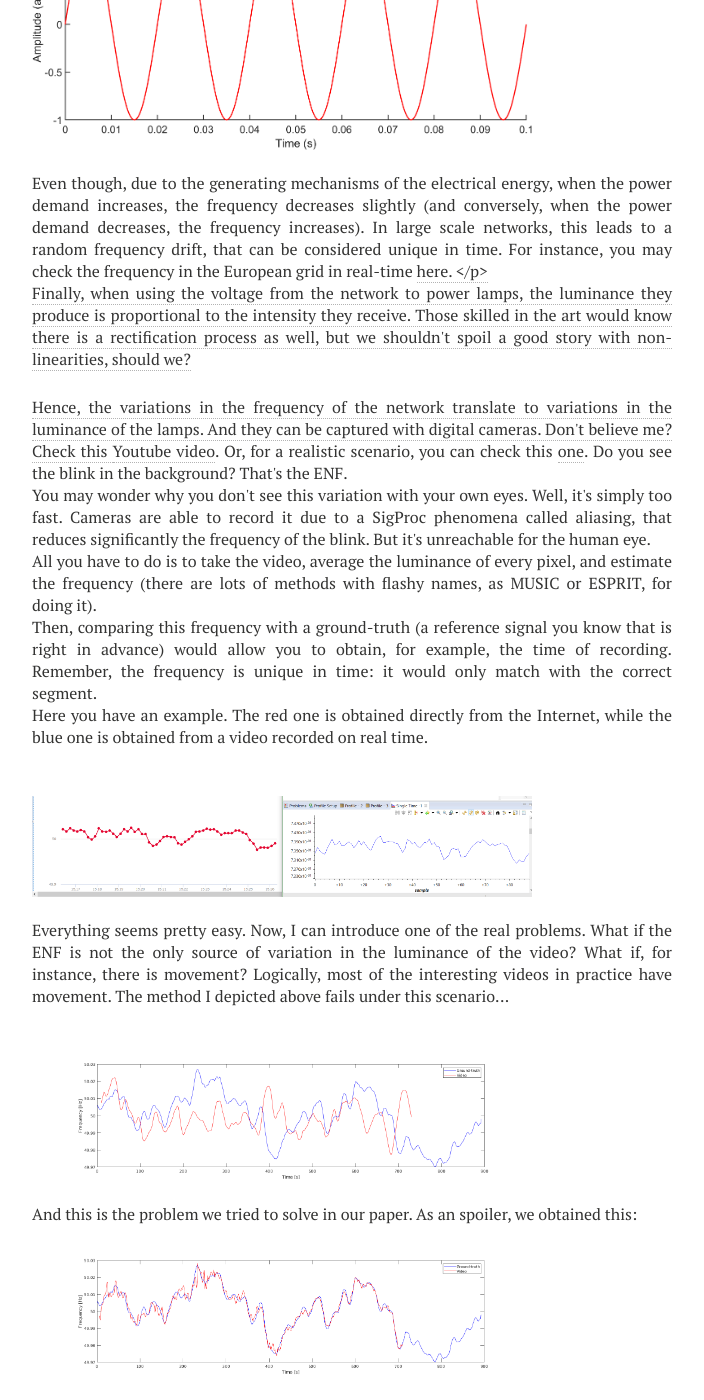
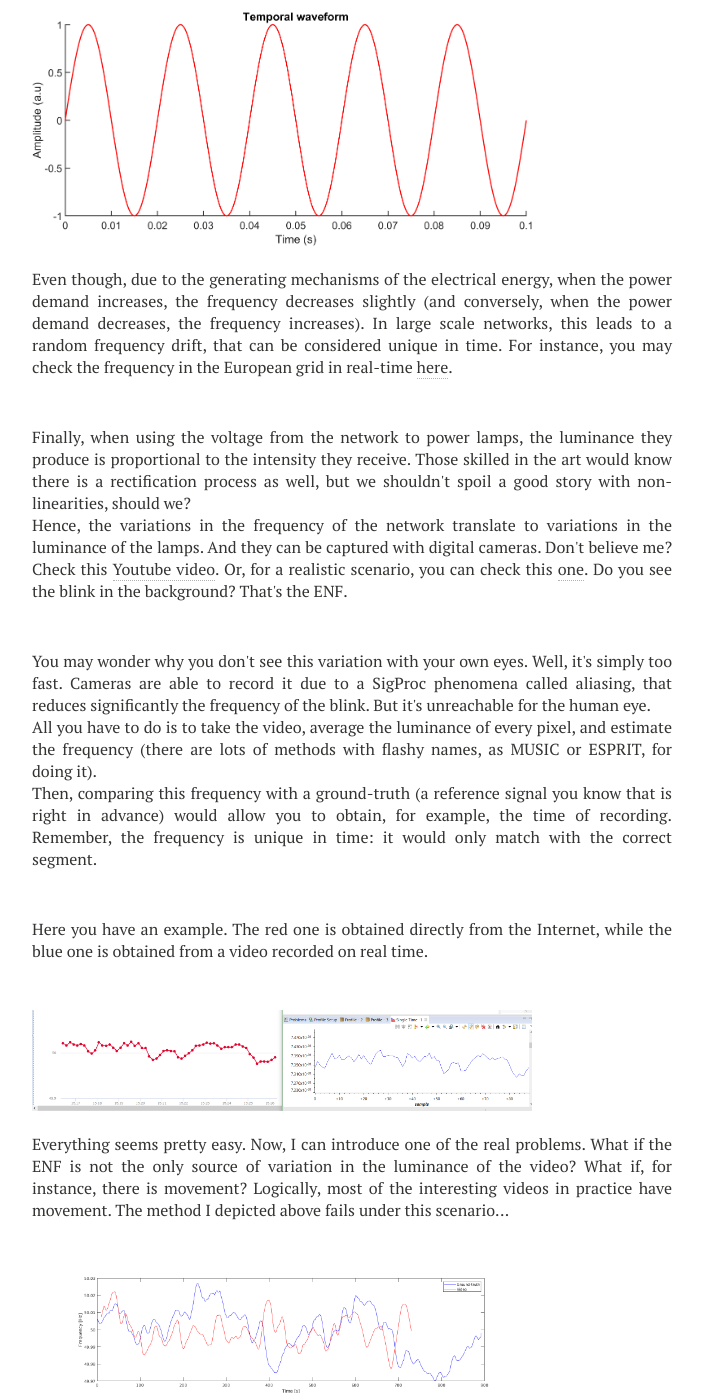
Before and after one commit to sf219/sfweb, a Jekyll site: the page built from _posts/2021-01-29-enf-basics.md, in a window 1280 px wide and 1400 px high, scrolled down 469 px. Shown: the whole window, without its empty margins (288-992 px from the left). Built offline with Jekyll 4.4.1, drawn with Linux system fonts in a browser that asks for light colours; nearby versions of some CDN libraries.

Commit message:
Update 2021-01-29-enf-basics.md

```diff
--- a/_posts/2021-01-29-enf-basics.md
+++ b/_posts/2021-01-29-enf-basics.md
@@ -8,9 +8,13 @@ comments: true
 <p>
 In this post, I aim to give a quick intro to the Electrical Network Frequency (ENF) and to provide a motivation to our letter on SPL.
  </p>
+ <br />
+
 <p>
 First of all, the ENF is the name of a forensic criterion used in digital videos or audio recordings. For simplicity, I'll focus on the video scenario. It has tons of applications, as <a href="https://aidfork.uvigo.es/solutions/vidinger/" target="_blanck">time of recording verification</a>, <a href="https://terpconnect.umd.edu/~oard/pdf/icassp14.pdf" target="_blanck">synchronization</a>, or <a href="https://www.researchgate.net/profile/Yongjian_Hu/publication/262163750_Audio_Forgery_Detection_Based_on_Max_Offsets_for_Cross_Correlation_between_ENF_and_Reference_Signal/links/559b32cc08ae793d13822933.pdf" target="_blanck">forgery detection</a>, to name a few. But, how does it work?
  </p>
+<br />
+
 <p>
 The electrical network has a nominal frequency of 50 Hz. That is, theoretically, it should be a beautiful waveform, as the following one:
 </p>
@@ -19,14 +23,18 @@ The electrical network has a nominal frequency of 50 Hz. That is, theoretically,
 <br />
 <br />
 <p>
-Even though, due to the generating mechanisms of the electrical energy, when the power demand increases, the frequency decreases slightly (and conversely, when the power demand decreases, the frequency increases). In large scale networks, this leads to a random frequency drift, that can be considered unique in time. For instance, you may check the frequency in the European grid in real-time <a href="https://www.swissgrid.ch/en/home/operation/grid-data/current-data.html#frequency" target="_blanck">here.
+Even though, due to the generating mechanisms of the electrical energy, when the power demand increases, the frequency decreases slightly (and conversely, when the power demand decreases, the frequency increases). In large scale networks, this leads to a random frequency drift, that can be considered unique in time. For instance, you may check the frequency in the European grid in real-time <a href="https://www.swissgrid.ch/en/home/operation/grid-data/current-data.html#frequency" target="_blanck">here</a>.
 </p>
+<br />
+
 <p>
 Finally, when using the voltage from the network to power lamps, the luminance they produce is proportional to the intensity they receive. Those skilled in the art would know there is a rectification process as well, but we shouldn't spoil a good story with non-linearities, should we?
   </p>
 <p>
 Hence, the variations in the frequency of the network translate to variations in the luminance of the lamps. And they can be captured with digital cameras. Don't believe me? Check this <a href="https://youtu.be/u2g2YKe5Gcc" target="_blanck">Youtube video</a>. Or, for a realistic scenario, you can check this <a href="https://www.youtube.com/watch?v=rCgGNPl9DmM" target="_blanck">one</a>. Do you see the blink in the background? That's the ENF.
   </p>
+<br />
+
 <p>
 You may wonder why you don't see this variation with your own eyes. Well, it's simply too fast. Cameras are able to record it due to a SigProc phenomena called aliasing, that reduces significantly the frequency of the blink. But it's unreachable for the human eye.
   </p>
@@ -36,6 +44,8 @@ All you have to do is to take the video, average the luminance of every pixel, a
 <p>
 Then, comparing this frequency with a ground-truth (a reference signal you know that is right in advance) would allow you to obtain, for example, the time of recording. Remember, the frequency is unique in time: it would only match with the correct segment.
   </p>
+<br />
+
 <p>
 Here you have an example. The red one is obtained directly from the Internet, while the blue one is obtained from a video recorded on real time.
   </p>
```
